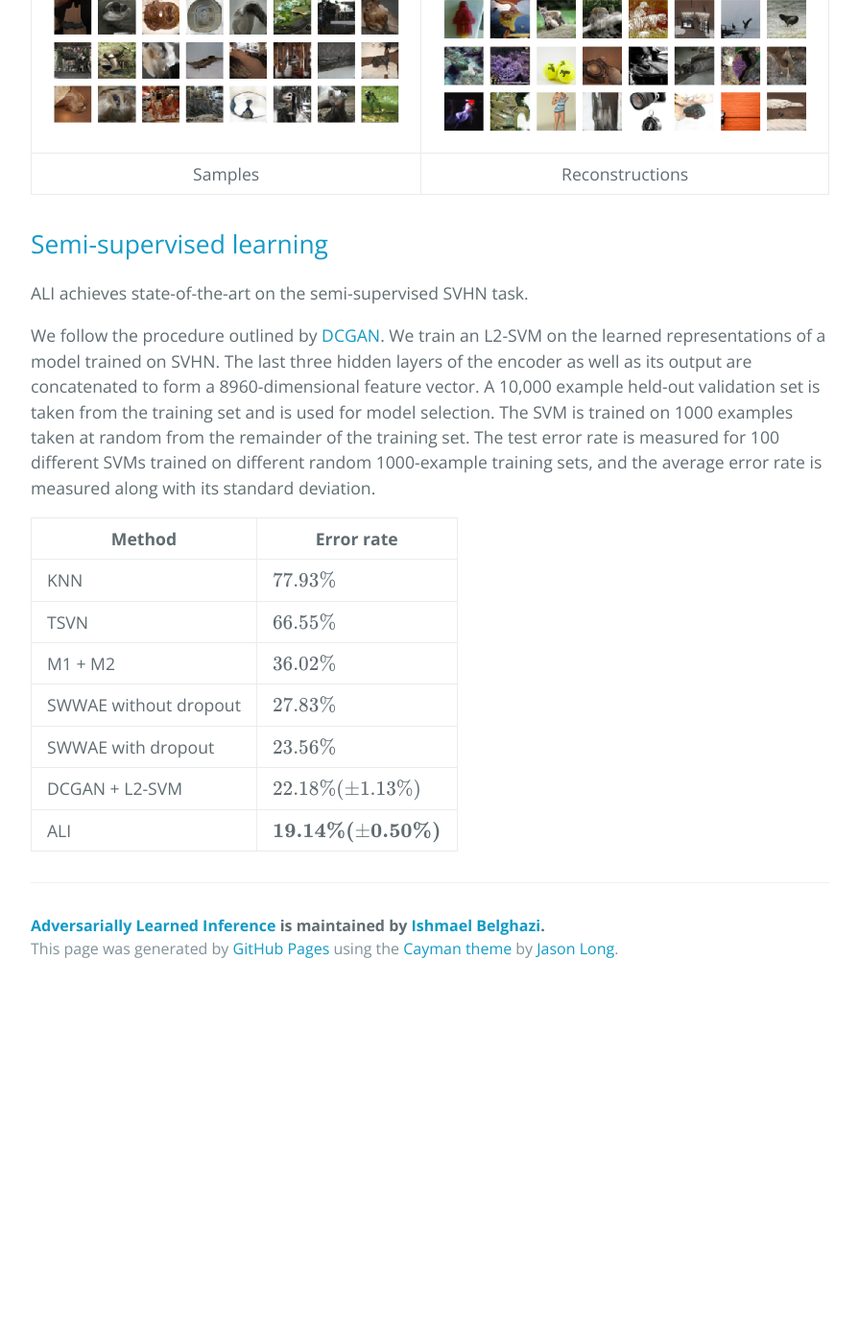
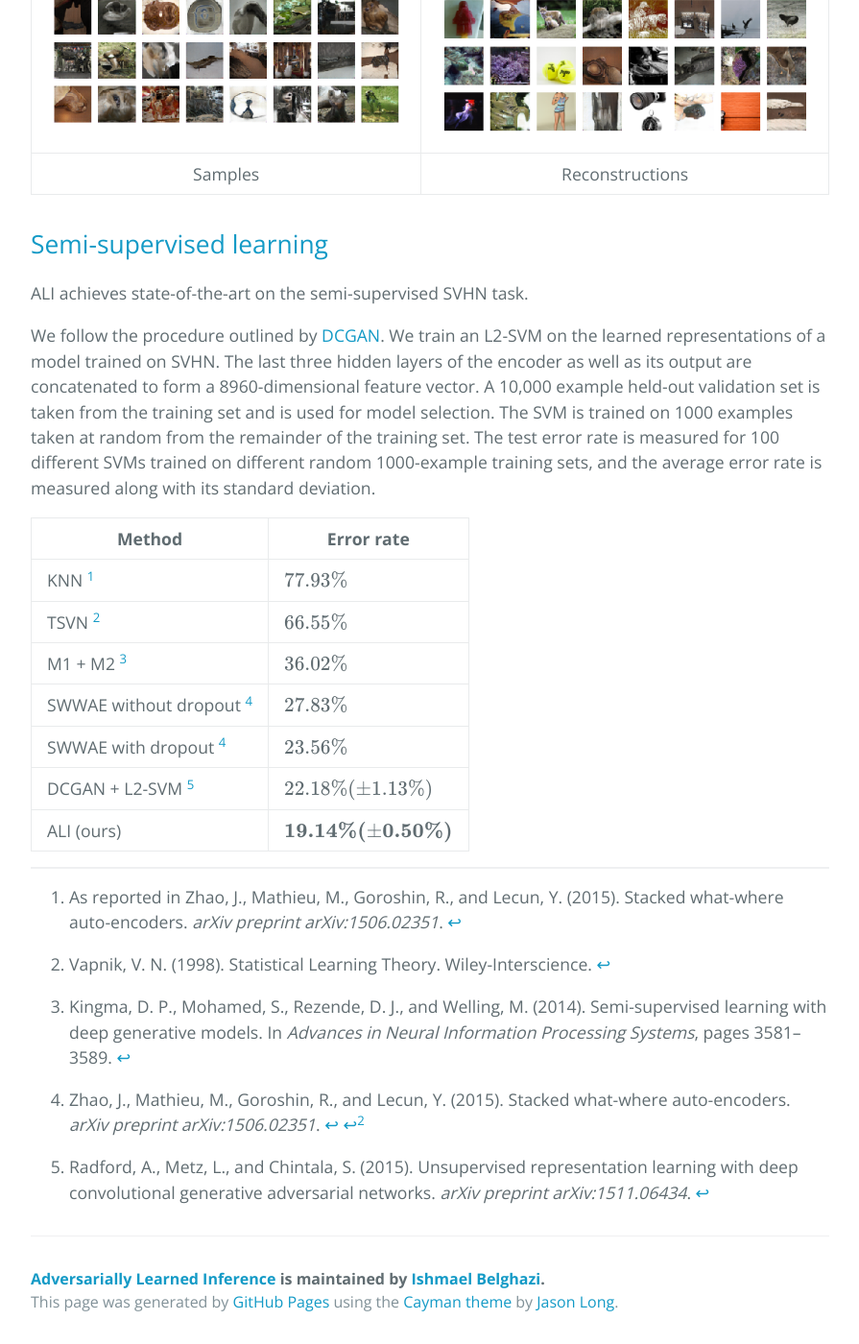
Before and after one commit to IshmaelBelghazi/ALI, a Jekyll site: the page built from index.md, in a window 1280 px wide and 1400 px high, scrolled down 7405 px. Shown: the whole window at 96% size, without its empty margins (192-1087 px from the left). Built offline with Jekyll 4.4.1, drawn with Linux system fonts in a browser that asks for light colours; formulas are drawn with MathJax 3; before the commit the page ends 8437 px from its top, so only the background shows below that.

Commit message:
Add semi-supervised citations

```diff
--- a/index.md
+++ b/index.md
@@ -275,12 +275,20 @@ remainder of the training set. The test error rate is measured for 100 different
 SVMs trained on different random 1000-example training sets, and the average
 error rate is measured along with its standard deviation.
 
-| Method                | Error rate                              |
-| --------------------- | --------------------------------------- |
-| KNN                   | \\(77.93\\%\\)                          |
-| TSVN                  | \\(66.55\\%\\)                          |
-| M1 + M2               | \\(36.02\\%\\)                          |
-| SWWAE without dropout | \\(27.83\\%\\)                          |
-| SWWAE with dropout    | \\(23.56\\%\\)                          |
-| DCGAN + L2-SVM        | \\(22.18\\% (\\pm 1.13\\%)\\)           |
-| ALI                   | \\(\\mathbf{19.14\\% (\\pm 0.50\\%)}\\) |
+| Method                     | Error rate                              |
+| ---------------------      | --------------------------------------- |
+| KNN [^1]                   | \\(77.93\\%\\)                          |
+| TSVN [^2]                  | \\(66.55\\%\\)                          |
+| M1 + M2 [^3]               | \\(36.02\\%\\)                          |
+| SWWAE without dropout [^4] | \\(27.83\\%\\)                          |
+| SWWAE with dropout [^4]    | \\(23.56\\%\\)                          |
+| DCGAN + L2-SVM [^5]        | \\(22.18\\% (\\pm 1.13\\%)\\)           |
+| ALI (ours)                 | \\(\\mathbf{19.14\\% (\\pm 0.50\\%)}\\) |
+
+---
+
+[^1]: As reported in Zhao, J., Mathieu, M., Goroshin, R., and Lecun, Y. (2015). Stacked what-where auto-encoders. _arXiv preprint arXiv:1506.02351_.
+[^2]: Vapnik, V. N. (1998). Statistical Learning Theory. Wiley-Interscience.
+[^3]: Kingma, D. P., Mohamed, S., Rezende, D. J., and Welling, M. (2014). Semi-supervised learning with deep generative models. In _Advances in Neural Information Processing Systems_, pages 3581–3589.
+[^4]: Zhao, J., Mathieu, M., Goroshin, R., and Lecun, Y. (2015). Stacked what-where auto-encoders. _arXiv preprint arXiv:1506.02351_.
+[^5]: Radford, A., Metz, L., and Chintala, S. (2015). Unsupervised representation learning with deep convolutional generative adversarial networks. _arXiv preprint arXiv:1511.06434_.
```
